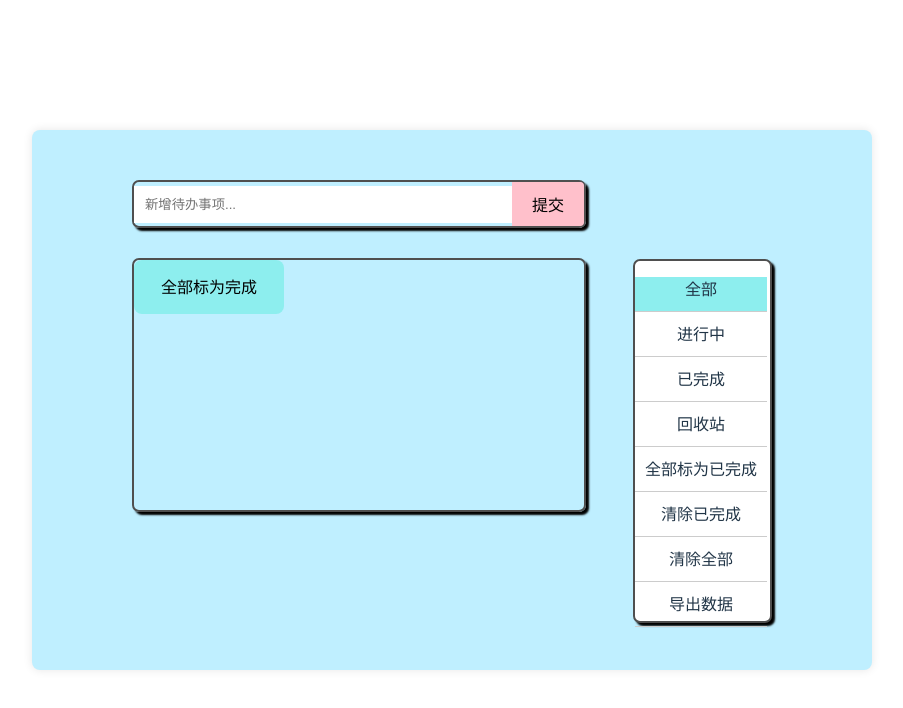
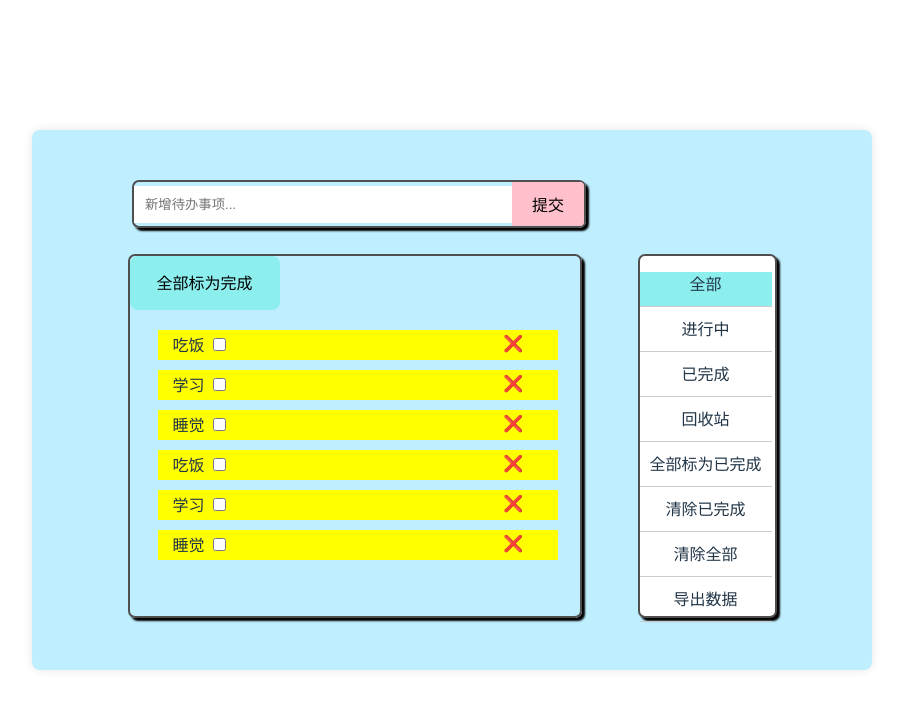
Before and after one commit to zenoskongfu/vue-todolist, a Vue app: page / in a window 1280 px wide. Shown: the top 708 px of the page, without its empty margins (188-1091 px from the left). Built offline with nearby package versions, Linux system fonts and the light colour scheme.

Commit message:
update code

```diff
--- a/src/App.vue
+++ b/src/App.vue
@@ -4,9 +4,9 @@
 			<input type="text" id="todoInput" placeholder="新增待办事项..." v-model="inputValue" />
 			<button type="submit" id="button-form" @click="submit">提交</button>
 		</div>
-
+		<div class="todo-body-container">
 			<div class="main-container">
-			<button id="button-main">全部标为完成</button>
+				<button id="button-main" @click="markAllAsCompleted()">全部标为完成</button>
 				<div class="list">
 					<div class="list-item" v-for="(item, index) in tasks" :key="index" v-show="isShow(item)">
 						{{ item.content }}
@@ -17,8 +17,13 @@
 			</div>
 			<div id="task-container">
 				<ul class="task-list">
-				<li @click="selectAllTasks()" id="li-top" :class="pageContext === 'default' ? 'selected' : ''">全部</li>
-				<li @click="showInProgressTasks()" id="li-second" :class="pageContext === 'doing' ? 'selected' : ''">
+					<li @click="selectAllTasks()" id="li-top" :class="pageContext === 'default' ? 'selected' : ''">
+						全部
+					</li>
+					<li
+						@click="showInProgressTasks()"
+						id="li-second"
+						:class="pageContext === 'doing' ? 'selected' : ''">
 						进行中
 					</li>
 					<li @click="showCompletedTasks()" :class="pageContext === 'completed' ? 'selected' : ''">已完成</li>
@@ -28,6 +33,7 @@
 					<li @click="clearAllTasks()">清除全部</li>
 					<li @click="exportData()" id="li-bittom">导出数据</li>
 				</ul>
+			</div>
 		</div>
 	</div>
 </template>
@@ -41,7 +47,40 @@ type TypeTask = {
 	isChecked: boolean; // 表示是否已完成
 };
 
-const tasks = ref<TypeTask[]>([]);
+const data: TypeTask[] = [
+	{
+		content: "吃饭",
+		isChecked: false,
+		isDeleted: false,
+	},
+	{
+		content: "学习",
+		isChecked: false,
+		isDeleted: false,
+	},
+	{
+		content: "睡觉",
+		isChecked: false,
+		isDeleted: false,
+	},
+	{
+		content: "吃饭",
+		isChecked: false,
+		isDeleted: false,
+	},
+	{
+		content: "学习",
+		isChecked: false,
+		isDeleted: false,
+	},
+	{
+		content: "睡觉",
+		isChecked: false,
+		isDeleted: false,
+	},
+];
+
+const tasks = ref<TypeTask[]>(data);
 
 const inputValue = ref("");
 
@@ -108,11 +147,16 @@ const markAllAsCompleted = async () => {
 	}
 };
 
+// 清除已完成
 const clearCompletedTasks = async () => {
 	for (let i = 0; i < tasks.value.length; i++) {
+		// if()
 		tasks.value[i].isDeleted = true;
 	}
 };
+
+// 清除全部
+const clearAllTasks = () => {};
 
 watchEffect(() => {
 	// 监控tasks的变化
@@ -121,6 +165,21 @@ watchEffect(() => {
 </script>
 
 <style scoped>
+.list {
+	max-height: 325px;
+	overflow: auto;
+	width: 95%;
+	margin-left: 10px;
+	margin-bottom: 10px;
+	margin-top: 10px;
+}
+
+.todo-body-container {
+	display: flex;
+	justify-content: center;
+	margin-top: 26px;
+}
+
 .selected {
 	background-color: #8deeee;
 }
@@ -166,9 +225,7 @@ watchEffect(() => {
 
 .main-container {
 	width: 450px;
-	height: 250px;
-	margin-left: 80px;
-	margin-top: 30px;
+	min-height: 250px;
 	border: 2px solid #4f4f4f;
 	border-radius: 7px;
 	box-shadow: 3px 3px 2px black;
@@ -185,11 +242,12 @@ watchEffect(() => {
 
 #task-container {
 	display: flex;
-	float: right;
-	margin-top: -253px;
+	margin-left: 7%;
+	/* float: right; */
+	/* margin-top: -253px; */
 	width: 135px;
 	height: 360px;
-	margin-right: 80px;
+	/* margin-right: 80px; */
 	background-color: white;
 	border: 2px solid #4f4f4f;
 	border-radius: 7px;
```
Lines whose indentation alone changed are shown as unchanged.
